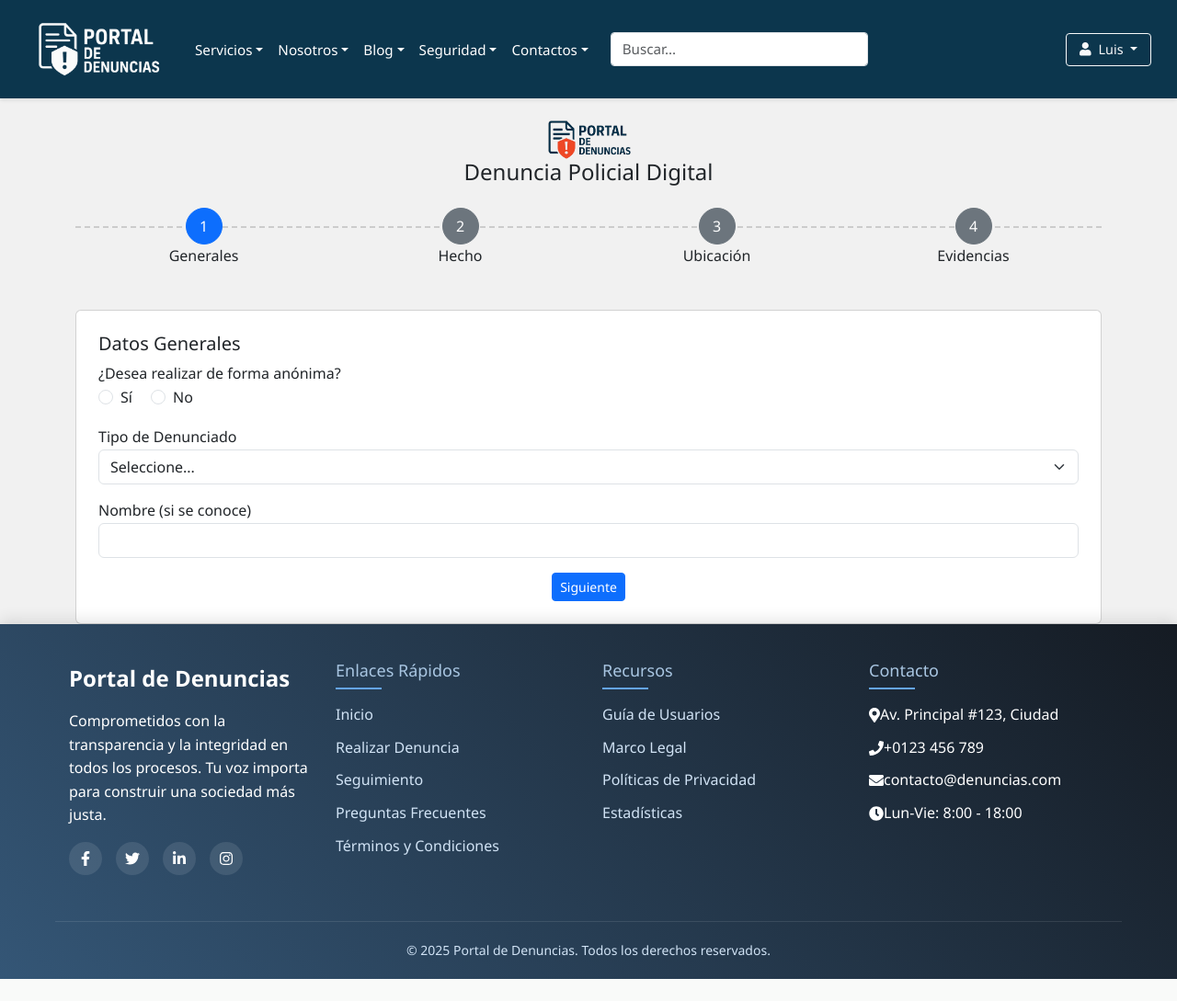
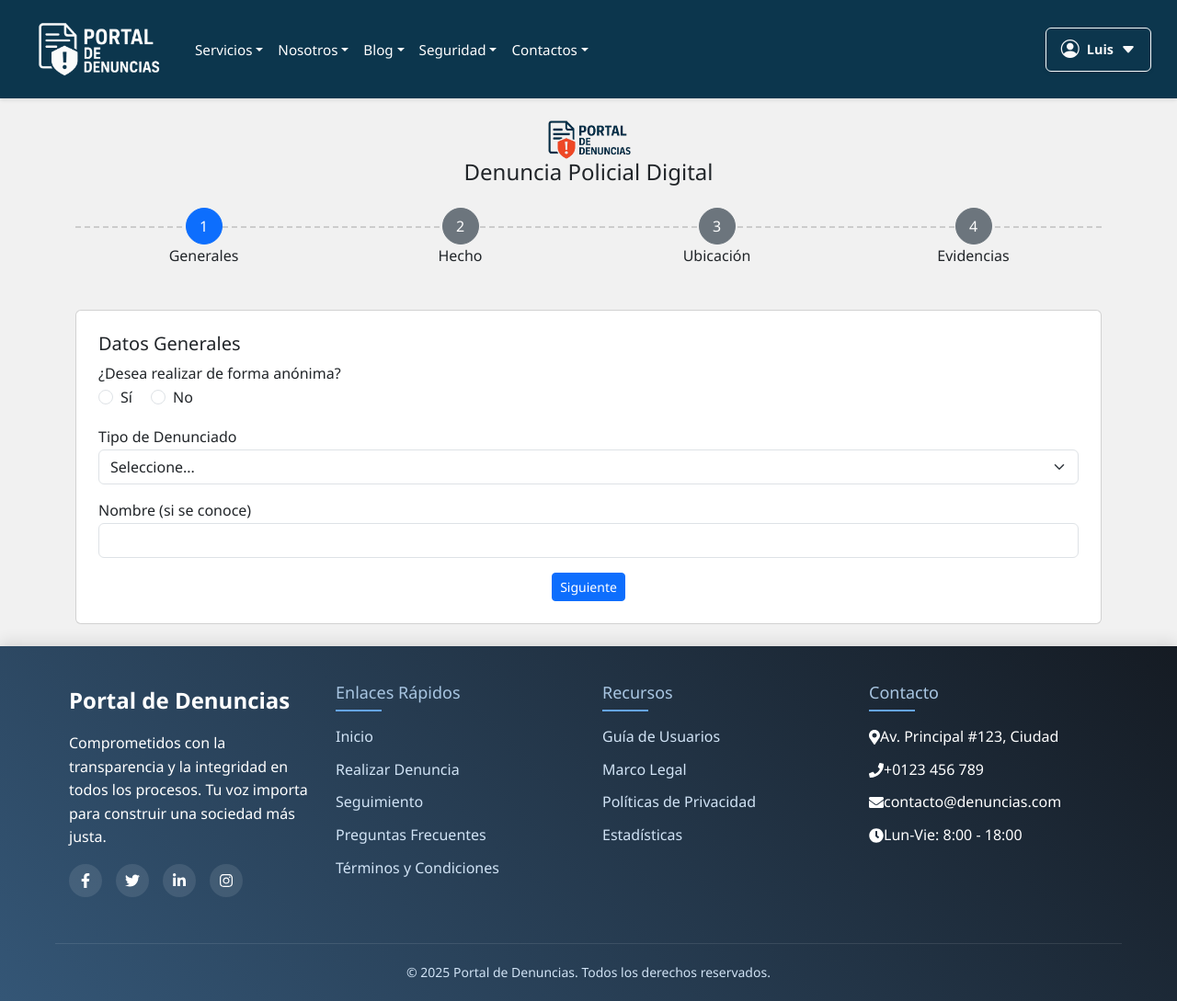
Before and after one commit to Vikernes27666/CivicReport, a PHP site: page /frontend/reg_denucnia.php in a window 1280 px wide. Shown: the whole page at 92% size. Before the commit the page ends 1065 px from the top, so only its background shows below. Run offline with PHP 8.4, Linux system fonts and the light colour scheme; a user stored in the database is signed in; data comes from the database, SQL or seed files in the repository; some libraries are stand-ins or nearby versions.

Commit message:
cambios de de diseño y reestructuracion

```diff
--- a/backend/bd/conexion.php
+++ b/backend/bd/conexion.php
@@ -2,7 +2,7 @@
 $host = "localhost";
 $user = "root";
 $pass = "";
-$dbname = "denuncias";
+$dbname = "civicreport2";
 
 $conn = new mysqli($host, $user, $pass, $dbname);
 
--- a/frontend/inicio.php
+++ b/frontend/inicio.php
@@ -197,9 +197,9 @@ $mostrarLoginModal = isset($_SESSION['error']) && !empty($_SESSION['error']);
     <?php include 'principal.php'; ?>
     <!-- principal.php -->
 
-    <!-- navbar_usuario.php -->
+    <!-- footer -->
     <?php include 'templates/footer.php'; ?>
-    <!-- navbar_usuario.php -->
+    <!-- foter -->
 
     <script src="https://cdn.jsdelivr.net/npm/@popperjs/core@2.11.8/dist/umd/popper.min.js"
         integrity="sha384-I7E8VVD/ismYTF4hNIPjVp/Zjvgyol6VFvRkX/vR+Vc4jQkC+hVqc2pM8ODewa9r"
--- a/frontend/reg_denucnia.php
+++ b/frontend/reg_denucnia.php
@@ -19,10 +19,11 @@ include '../backend/bd/conexion.php';
     <title>Formulario de Denuncia</title>
     <meta name="viewport" content="width=device-width, initial-scale=1">
     <link href="https://cdn.jsdelivr.net/npm/bootstrap@5.3.0/dist/css/bootstrap.min.css" rel="stylesheet">
+    <link rel="stylesheet" href="https://cdn.jsdelivr.net/npm/bootstrap-icons/font/bootstrap-icons.css">
     <link rel="stylesheet" href="../backend/css/inicio.css">
     <link rel="stylesheet" href="../backend/css/footer.css">
-    <link rel="stylesheet" href="https://cdn.jsdelivr.net/npm/bootstrap-icons/font/bootstrap-icons.css">
     <link rel="stylesheet" href="../backend/css/reg_denuncia.css">
+    <link rel="stylesheet" href="../backend/css/footer.css">
 </head>
 
 <body>
@@ -194,10 +195,12 @@ include '../backend/bd/conexion.php';
 
         </form>
     </div>
+    <div class=" mt-4 ">
+        <!-- footer -->
+        <?php include 'templates/footer.php'; ?>
+        <!-- foter -->
+    </div>
 
-    <!-- navbar_usuario.php -->
-    <?php include 'templates/footer.php'; ?>
-    <!-- navbar_usuario.php -->
 
     <script>
 
--- a/frontend/templates/navbar.php
+++ b/frontend/templates/navbar.php
@@ -8,22 +8,22 @@
             <img src="../backend/img/logo.png" alt="Inicio" class="logo">
         </a>
 
-        <!-- Botón Hamburguesa -->
+        <!-- Botón hamburguesa -->
         <button class="navbar-toggler" type="button" data-bs-toggle="collapse" data-bs-target="#menuPrincipal" aria-controls="menuPrincipal" aria-expanded="false" aria-label="Toggle navigation">
             <span class="navbar-toggler-icon"></span>
         </button>
 
-        <!-- Contenido Colapsable -->
+        <!-- Menú desplegable -->
         <div class="collapse navbar-collapse justify-content-between" id="menuPrincipal">
 
-            <!-- Menú -->
+            <!-- Menú de enlaces -->
             <ul class="navbar-nav mb-2 mb-lg-0">
                 <?php
                 $links = [
                     "Servicios" => [
                         "Registrar Denuncia" => $nombre_usuario ? "reg_denucnia.php" : "#",
                         "Ver Denuncias" => $nombre_usuario ? "ver_denuncia.php" : "#",
-                        "Consultar Estado" => $nombre_usuario ? "#" : "#",
+                        "Consultar Estado" => $nombre_usuario ? "seg_denuncia.php" : "#",
                         "Mapa del Crimen" => $nombre_usuario ? "mapa_denuncias.php" : "#",
                     ],
                     "Nosotros" => [
@@ -50,8 +50,8 @@
 
                 foreach ($links as $menu => $items) {
                     echo "<li class='nav-item dropdown'>
-                            <a class='nav-link dropdown-toggle' href='#' id='dropdown_$menu' role='button' data-bs-toggle='dropdown' aria-expanded='false'>$menu</a>
-                            <ul class='dropdown-menu' aria-labelledby='dropdown_$menu'>";
+                  <a class='nav-link dropdown-toggle' href='#' id='dropdown_$menu' role='button' data-bs-toggle='dropdown' aria-expanded='false'>$menu</a>
+                  <ul class='dropdown-menu' aria-labelledby='dropdown_$menu'>";
 
                     foreach ($items as $nombre => $url) {
                         $atributos = (!$nombre_usuario && $menu == "Servicios") ? "data-bs-toggle='modal' data-bs-target='#loginModal'" : "";
@@ -63,27 +63,38 @@
                 ?>
             </ul>
 
-            <!-- Buscador y sesión -->
-            <div class="d-flex flex-column flex-lg-row align-items-stretch align-items-lg-center gap-2 ms-lg-3 mt-3 mt-lg-0 w-100 w-lg-auto">
-                <form class="d-flex w-100 w-lg-auto" role="search">
-                    <input class="form-control buscador" type="search" placeholder="Buscar..." aria-label="Buscar">
-                </form>
+            <!-- Botones de sesión -->
+            <div class="d-flex align-items-center gap-2 ms-lg-3 mt-3 mt-lg-0">
 
                 <?php if ($nombre_usuario): ?>
+                    <!-- Dropdown de usuario -->
                     <div class="dropdown">
-                        <button class="btn btn-outline-light dropdown-toggle w-100 w-lg-auto" type="button" data-bs-toggle="dropdown" aria-expanded="false">
-                            <i class="fas fa-user me-1"></i> <?= htmlspecialchars($nombre_usuario); ?>
+                        <button class="btn btn-outline-light d-flex align-items-center gap-2 px-3 py-2 rounded shadow-sm" type="button" data-bs-toggle="dropdown" aria-expanded="false">
+                            <i class="bi bi-person-circle fs-5"></i>
+                            <span class="fw-semibold"><?= htmlspecialchars($nombre_usuario); ?></span>
+                            <i class="bi bi-caret-down-fill fs-6"></i>
                         </button>
-                        <ul class="dropdown-menu dropdown-menu-end">
-                            <li><a class="dropdown-item" href="../backend/controlador/logout.php">Cerrar sesión</a></li>
+
+                        <ul class="dropdown-menu dropdown-menu-end shadow-sm mt-2">
+                            <li>
+                                <a class="dropdown-item d-flex align-items-center gap-2 text-danger" href="../backend/controlador/logout.php">
+                                    <i class="bi bi-box-arrow-right"></i> Cerrar sesión
+                                </a>
+                            </li>
                         </ul>
                     </div>
                 <?php else: ?>
-                    <div class="d-flex gap-2 flex-wrap">
-                        <button class="btn btn-outline-light w-100 w-lg-auto" data-bs-toggle="modal" data-bs-target="#loginModal">Iniciar Sesión</button>
-                        <button class="btn btn-light text-primary border w-100 w-lg-auto" data-bs-toggle="modal" data-bs-target="#registerModal">Registrarse</button>
+                    <!-- Botones de login y registro -->
+                    <div class="d-flex flex-wrap justify-content-center gap-2">
+                        <button class="btn btn-outline-light px-4 py-2 d-flex align-items-center gap-2 fw-semibold shadow-sm" data-bs-toggle="modal" data-bs-target="#loginModal">
+                            <i class="bi bi-box-arrow-in-right"></i> Iniciar Sesión
+                        </button>
+                        <button class="btn btn-primary px-4 py-2 d-flex align-items-center gap-2 fw-semibold shadow-sm" data-bs-toggle="modal" data-bs-target="#registerModal">
+                            <i class="bi bi-person-plus-fill"></i> Registrarse
+                        </button>
                     </div>
                 <?php endif; ?>
+
             </div>
         </div>
     </div>
```
Also changed, not shown: frontend/ver_denuncia.php (+4 -3 lines), backend/css/inicio.css (line endings or trailing spaces).
